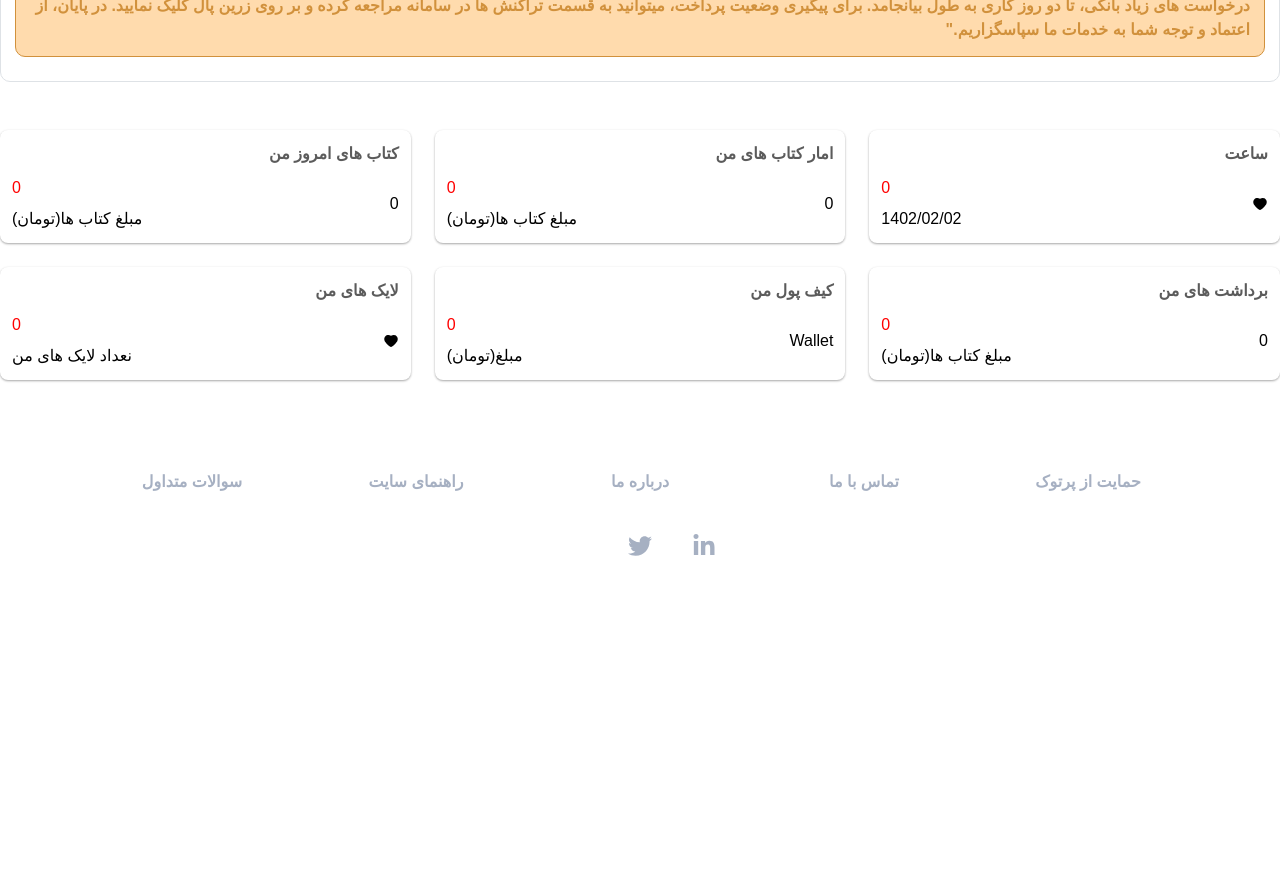
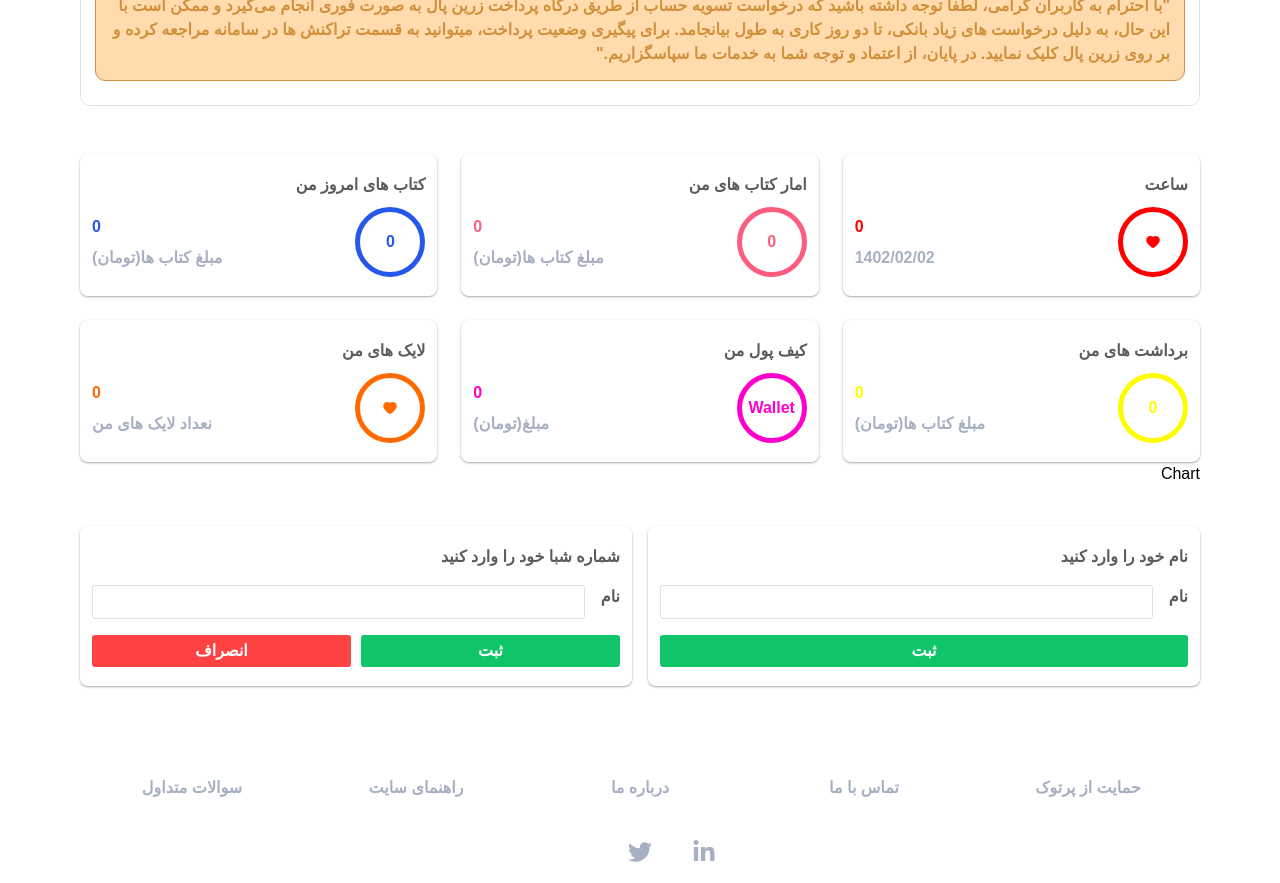
Before and after one commit to fullstack-w-developer/partook, a React (Vite) app: page /dashboard in a window 1280 px wide. Shown: the part 960-1843 px from the top of the page. Before the commit the page ends 1608 px from the top, so only its background shows below. Built offline with nearby package versions, Linux system fonts and the light colour scheme; some icons are missing; a web font is replaced by a local one.

Commit message:
add styles, add new components for dashboard component

```diff
--- a/src/components/Dashboard/CardBox.jsx
+++ b/src/components/Dashboard/CardBox.jsx
@@ -4,18 +4,18 @@ import "../../styles/Dashboard.css";
 
 const cards = [
   {
-    id: 1, headCard: "ساعت", count: 0, amount: "1402/02/02", borderCount: <AiFillHeart />,colorCount:"red",
+    id: 1, headCard: "ساعت", count: 0, amount: "1402/02/02", borderCount: <AiFillHeart />, colorCount: "red",colorBorderCount:"red"
   },
   {
-    id: 2, headCard: "امار کتاب های من", count: 0, amount: "مبلغ کتاب ها(تومان)", borderCount: "0",colorCount:"red",
+    id: 2, headCard: "امار کتاب های من", count: 0, amount: "مبلغ کتاب ها(تومان)", borderCount: "0", colorCount: "#FC5C7D",colorBorderCount:"#FC5C7D"
   },
-  { id: 3, headCard: "کتاب های امروز من", count: 0, amount: "مبلغ کتاب ها(تومان)", borderCount: "0",colorCount:"red", },
-  { id: 4, headCard: "برداشت های من", count: 0, amount: "مبلغ کتاب ها(تومان)", borderCount: "0",colorCount:"red", },
+  { id: 3, headCard: "کتاب های امروز من", count: 0, amount: "مبلغ کتاب ها(تومان)", borderCount: "0", colorCount: "#2657eb",colorBorderCount:"#2657eb" },
+  { id: 4, headCard: "برداشت های من", count: 0, amount: "مبلغ کتاب ها(تومان)", borderCount: "0", colorCount: "#fffc00",colorBorderCount:"#fffc00" },
   {
-    id: 5, headCard: "کیف پول من", count: 0, amount: "مبلغ(تومان)", borderCount: "Wallet",colorCount:"red",
+    id: 5, headCard: "کیف پول من", count: 0, amount: "مبلغ(تومان)", borderCount: "Wallet", colorCount: "#ff00cc",colorBorderCount:"#ff00cc"
   },
   {
-    id: 6, headCard: "لایک های من", count: 0, amount: "نعداد لایک های من", borderCount: <AiFillHeart />,colorCount:"red",
+    id: 6, headCard: "لایک های من", count: 0, amount: "نعداد لایک های من", borderCount: <AiFillHeart />, colorCount: "#ff6a00", colorBorderCount:"#ff6a00"
   }
 ]
 
@@ -24,21 +24,21 @@ const CardBox = () => {
     <div className='grid md:grid-cols-3 sm:grid-cols-2 grid-cols-1 gap-6 mt-12'>
       {
         cards.map(card => {
-          const { headCard, count, amount, borderCount, colorCount, id } = card
+          const { headCard, count, amount, borderCount, colorCount, id, colorBorderCount } = card
           return (
             <div className='cardBox' key={id}>
               <h6>{headCard}</h6>
               <div className='flexAlign cardAmount'>
-                <div>
+                <div className='countBox' style={{borderColor: colorBorderCount, color: colorBorderCount}}>
                   <p>
                     {borderCount}
                   </p>
                 </div>
                 <div className='flexCol countCard'>
-                  <span style={{color:colorCount}}>
+                  <span style={{ color: colorCount }}>
                     {count}
                   </span>
-                  <p>{amount}</p>
+                  <p className='paraBox'>{amount}</p>
                 </div>
               </div>
             </div>
--- /dev/null
+++ b/src/components/Dashboard/Chart.jsx
@@ -0,0 +1,9 @@
+import React from 'react'
+
+const Chart = () => {
+  return (
+    <div>Chart</div>
+  )
+}
+
+export default Chart
--- a/src/components/Dashboard/Dashboard.jsx
+++ b/src/components/Dashboard/Dashboard.jsx
@@ -1,12 +1,18 @@
 import React from 'react'
 import CardBoxNotif from './CardBoxNotif'
 import CardBox from './CardBox'
+import PropertiesCard from './PropertiesCard'
+import Chart from "./Chart"
+import HeadDashboard from './HeadDashboard/HeadDashboard'
 
 const Dashboard = () => {
   return (
-    <div>
-        <CardBoxNotif />
-        <CardBox />
+    <div className='md:px-20 px-10'>
+      <HeadDashboard />
+      <CardBoxNotif />
+      <CardBox />
+      <Chart />
+      <PropertiesCard />
     </div>
   )
 }
--- /dev/null
+++ b/src/components/Dashboard/HeadDashboard/HeadDashboard.jsx
@@ -0,0 +1,21 @@
+import React from 'react';
+import { HiMenu } from "react-icons/hi";
+import { HiHome } from "react-icons/hi";
+import { IoMdNotifications } from "react-icons/io"
+
+const HeadDashboard = () => {
+    return (
+        <div>
+            <div className="flexAlign">
+                <HiMenu size={24} />
+                <p>داشبورد</p>
+                <div className='flexAlign'>
+                    <HiHome size={24}/>
+                    <IoMdNotifications size={24}/>
+                </div>
+            </div>
+        </div>
+    )
+}
+
+export default HeadDashboard
--- /dev/null
+++ b/src/components/Dashboard/HeadDashboard/MenuDashboard.jsx
@@ -0,0 +1,11 @@
+import React from 'react'
+
+const MenuDashboard = () => {
+  return (
+    <div>
+        <p>پرتوک</p>
+    </div>
+  )
+}
+
+export default MenuDashboard
--- /dev/null
+++ b/src/components/Dashboard/PropertiesCard.jsx
@@ -0,0 +1,32 @@
+import React from 'react';
+import "../../styles/Dashboard.css"
+
+const PropertiesCard = () => {
+  return (
+    <div className='grid md:grid-cols-2 grid-cols-1 gap-4 mt-10'>
+<div className="boxEnterName">
+    <p>نام خود را وارد کنید</p>
+    <div className="flexAlign nameInput
+    ">
+        <span>نام</span>
+        <input type="text" />
+    </div>
+    <button type="submit" className='btnPayDashboard'>ثبت</button>
+</div>
+<div className="boxEnterName">
+    <p>شماره شبا خود را وارد کنید</p>
+    <div className="flexAlign nameInput
+    ">
+        <span>نام</span>
+        <input type="text" />
+    </div>
+    <div className="flexAlign">
+    <button type="submit" className='btnPayDashboard'>ثبت</button>
+    <button type="submit" className='btnPayDashboard rejectSugg'>انصراف</button>
+    </div>
+</div>
+    </div>
+  )
+}
+
+export default PropertiesCard
--- a/src/index.css
+++ b/src/index.css
@@ -29,6 +29,10 @@ button {
   background-color: transparent;
 }
 
+button:hover {
+  opacity: .8;
+}
+
 a {
   text-decoration: none;
 }
@@ -39,6 +43,7 @@ h1 {
 
 input:focus {
   outline: none;
+  border: 1px solid var(--bg-btn);
 }
 
 :root {
@@ -49,6 +54,8 @@ input:focus {
   --color-black: #333;
   --color-gray: #A6B0C2;
   --border-gray:#DEE2E6;
+  --bg-green:#10C469;
+  --bg-btn-reject:#FF4242;
 }
 
 @media screen and (max-width:640px) {
--- a/src/styles/Dashboard.css
+++ b/src/styles/Dashboard.css
@@ -25,23 +25,55 @@
     font-weight: 600;
 }
 
-.cardBox {
+.cardBox,
+.boxEnterName {
     background-color: var(--color-white);
     border-radius: 8px;
-    padding: 12px;
+    padding: 19px 12px;
     box-shadow: rgba(0, 0, 0, 0.12) 0px 1px 3px, rgba(0, 0, 0, 0.24) 0px 1px 2px;
     transition: box-shadow .3s ease-in-out;
 }
 
-.cardBox:hover {
+.cardBox:hover,
+.boxEnterName:hover {
     box-shadow: rgba(50, 50, 93, 0.25) 0px 13px 27px -5px, rgba(0, 0, 0, 0.3) 0px 8px 16px -8px;
 }
 
-.cardBox h6 {
+.cardBox h6,
+.boxEnterName p,
+.nameInput span {
     color: var(--color-black);
     font-weight: 600;
     margin-bottom: 10px;
     opacity: .8;
+}
+
+.nameInput {
+    margin: 16px 0;
+}
+
+.nameInput input {
+    border: 1px solid var(--border-gray);
+    margin-right: 16px;
+}
+
+.btnPayDashboard {
+    background-color: var(--bg-green) !important;
+    color: var(--color-white);
+    font-weight: 600;
+}
+
+.nameInput input,
+.btnPayDashboard {
+    width: 100%;
+    border-radius: 3px;
+    padding: 4px;
+    transition: opacity .3s ease-in-out;
+}
+
+.rejectSugg {
+    background-color: var(--bg-btn-reject) !important;
+    margin-right: 10px;
 }
 
 .cardAmount {
@@ -54,4 +86,23 @@
 
 .countCard span {
     margin-bottom: 7px;
+    font-weight: 600;
 }
+
+.paraBox {
+    color: var(--color-gray);
+    font-weight: 600;
+}
+
+.countBox {
+    border: 5px solid;
+    width: 70px;
+    height: 70px;
+    border-radius: 50%;
+    display: flex;
+    justify-content: center;
+    align-items: center;
+    font-weight: 800;
+}
+
+.boxEnterName {}
--- a/src/styles/Tab.css
+++ b/src/styles/Tab.css
@@ -240,9 +240,8 @@
     font-weight: 600;
 }
 
-.payer textarea:focus,
-.payer input:focus {
-    border: 1px solid var(--color-main);
+.payer textarea:focus {
+    border: 1px solid var(--bg-btn);
 }
 
 .profileTab {
```
